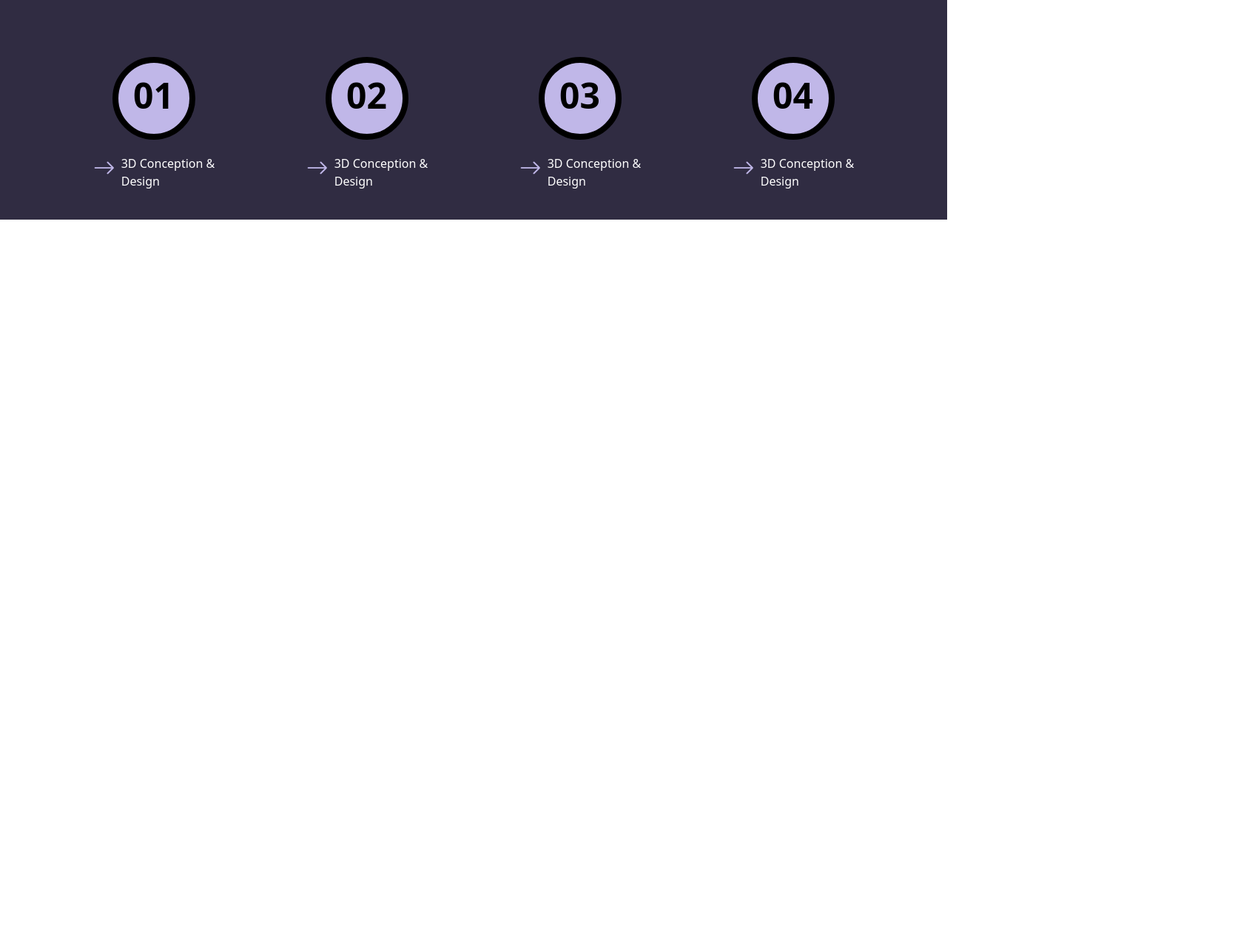
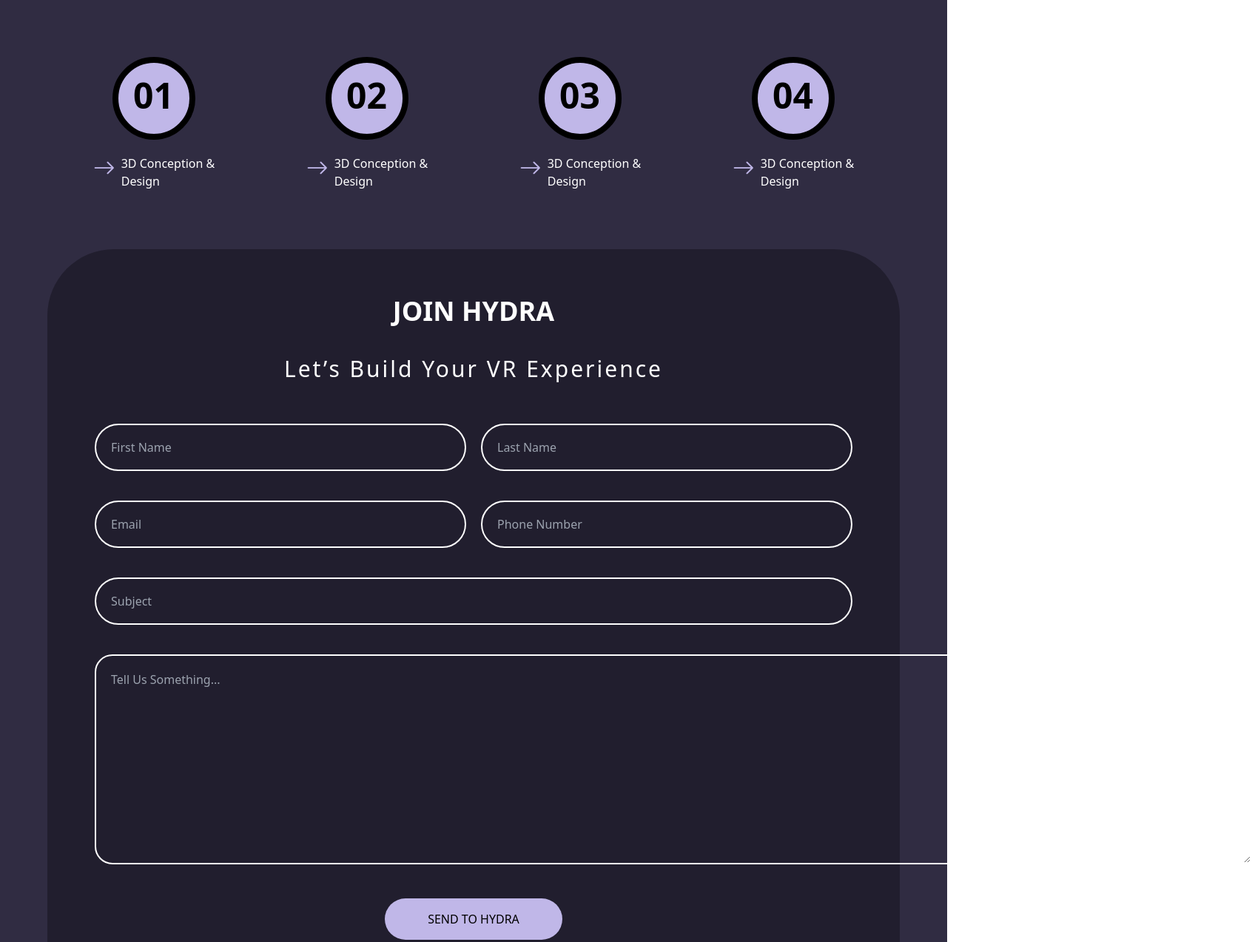
Before and after one commit to asilbekcodes/Hydra, a website: page src/index.html in a window 1280 px wide. Shown: the part 3290-4564 px from the top of the page at 74% size, 1692 px wide, since content can reach past the window. Before the commit the page ends 3587 px from the top, so only its background shows below. Drawn offline with nearby package versions, Linux system fonts and the light colour scheme.

Commit message:
section add

```diff
--- a/src/index.html
+++ b/src/index.html
@@ -223,6 +223,32 @@
                 </div>
             </div>
         </section>
+        <section>
+            <div class="bg-[#211E2E] mt-20 text-center text-white p-16" style="border-radius: 90px;">
+                <div>
+                    <p class="text-4xl font-bold mb-10">JOIN HYDRA</p>
+                    <!-- <div class="w-96 pl-56">
+                        <hr>
+                    </div> -->
+                    <p class="text-3xl mt-10 mb-14 tracking-widest">Let’s Build Your VR Experience</p>
+                </div>
+                <div class="flex gap-5 mb-10">
+                    <input class="w-1/2 h-16 rounded-full bg-inherit pl-5 border-2 border-white border-solid " type="text" placeholder="First Name">
+                    <input class="w-1/2 h-16 rounded-full bg-inherit pl-5 border-2 border-white border-solid " type="text" placeholder="Last Name">
+                </div>
+                <div class="flex gap-5 mb-10">
+                    <input class="w-1/2 h-16 rounded-full bg-inherit pl-5 border-2 border-white border-solid " type="text" placeholder="Email">
+                    <input class="w-1/2 h-16 rounded-full bg-inherit pl-5 border-2 border-white border-solid " type="text" placeholder="Phone Number">
+                </div>
+                <div>
+                    <input class="w-full h-16 rounded-full mb-10 bg-inherit pl-5 border-2 border-white border-solid " type="text" placeholder="Subject">
+                </div>
+                <div>
+                    <textarea name="" id="" cols="163" rows="10" placeholder="Tell Us Something..." class="rounded-3xl p-5 bg-inherit border-2 border-white border-solid "></textarea>
+                </div>
+                <button class="bg-[#C0B7E8] w-60 rounded-full h-14 text-black mt-10 mb-8">SEND TO HYDRA</button>
+            </div>
+        </section>
     </div>
 </body>
 </html>
```
Also changed, not shown: src/output.css.
